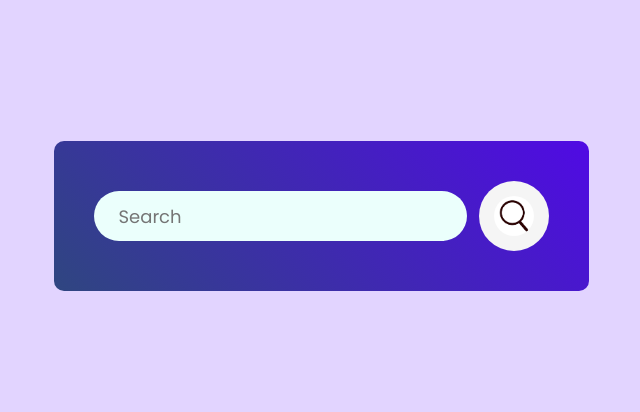
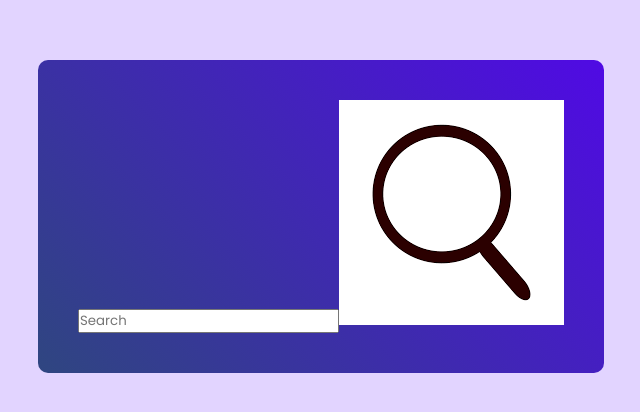
Before and after one commit to pratimaasapkota/weather-app, a React (Vite) app: page / in a window 1280 px wide. Shown: the part 184-596 px from the top of the page, without its empty margins (319-959 px from the left). Built offline with nearby package versions, Linux system fonts and the light colour scheme.

Commit message:
code modify

```diff
--- a/src/components/Weather.css
+++ b/src/components/Weather.css
@@ -7,16 +7,7 @@
     flex-direction: column;
     align-items: center;
 }
-.search-bar{
-    display:flex;
-    align-items: center;
-    gap: 12px;
-}
-.search-bar input {
-    height: 50px;
-    border: none;
-    outline: none;
-    border-radius: 40px;
+.
     padding-left: 25px;
     color: #626262;
     background: #ebfffc;
```
